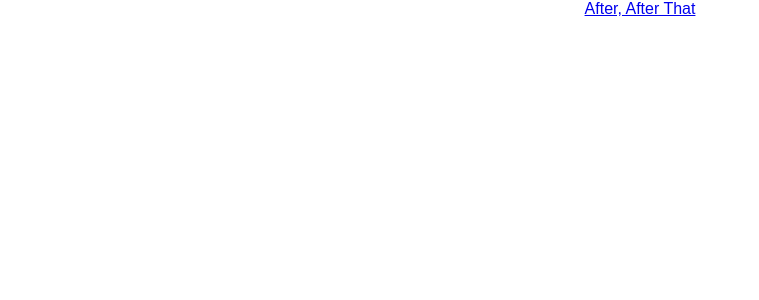
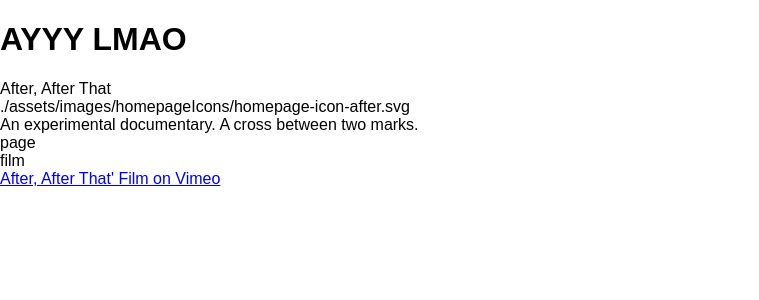
Before and after one commit to smendez92/samuelanimatesreact, a React (Create React App) app: page / in a window 1280 px wide. Shown: the top 300 px of the page, without its empty margins (0-759 px from the left). Built offline with nearby package versions, Linux system fonts and the light colour scheme.

Commit message:
react router kind of set up

```diff
--- a/src/App.js
+++ b/src/App.js
@@ -7,7 +7,9 @@ const App = () =>(
   <Router>
       <Switch>
         <Route exact path="/" component={HomePage} />
-        <Route path="/projects/" component={ProjectPage} />
+        <Route path="/projects/:title" component={ProjectPage} />
+        <Route exact path="/projects/" component={HomePage} />
+        <Route component={HomePage} />
       </Switch>
   </Router>
 );
--- /dev/null
+++ b/src/components/HomepageProjectContainer/HomepageProjectContainer.js
@@ -0,0 +1,36 @@
+import React from "react";
+import { Link } from "react";
+import "./HomepageProjectContainer.css";
+
+const HomepageProjectContainer = props => (
+    <div className="">
+        <div>
+            { props.project.title }
+        </div>
+        <div>
+            { props.project.icon }
+        </div>
+        <div>
+            { props.project.summary }
+        </div>
+        <div>
+            { props.project.links.map(result =>
+                <div>
+                    <div>
+                        {result.icon}
+                    </div>
+                    <div>
+
+                        {result.location === "external" &&
+                            <div>
+                                <a href={result.url} target="_blank">{ result.title }</a>
+                            </div>
+                        }
+                    </div>
+                </div>
+            )}
+        </div>
+    </div>
+);
+
+export default HomepageProjectContainer;
--- /dev/null
+++ b/src/components/HomepageProjectContainer/index.js
@@ -0,0 +1 @@
+export { default } from "./HomepageProjectContainer";
--- a/src/pages/HomePage/HomePage.js
+++ b/src/pages/HomePage/HomePage.js
@@ -1,15 +1,46 @@
 import React, { Component } from 'react';
-import { Link } from "react-router-dom";
 import './HomePage.css';
+import HomepageProjectContainer from "../../components/HomepageProjectContainer";
 
 class HomePage extends Component {
+  state = {
+    projects: [
+      {
+        "title":"After, After That",
+        "icon":"./assets/images/homepageIcons/homepage-icon-after.svg",
+        "summary":"An experimental documentary. A cross between two marks.",
+        "links":[
+          {
+            "location": "internal",
+            "exactPath": "/projects/after",
+            "componentPage": "AfterProject",
+            "title": "'After, After That' Overview Page",
+            "icon": "page",
+          },
+          {
+            "location": "external",
+            "title": "After, After That' Film on Vimeo",
+            "icon": "film",
+            "url": "https://vimeo.com/55657740"
+          }
+        ]
+      }
+    ],
+    isHighContrast: false
+  };
+
   render() {
     return (
-      <div className="App">
-        <Link to={"/projects/after/"}>After, After That</Link>
+      <div>
+        <h1>AYYY LMAO</h1>
+        <section>
+          <HomepageProjectContainer
+            project = {this.state.projects[0]}
+          />
+        </section>
       </div>
     );
-  }
+  };
 }
 
 export default HomePage;
--- a/src/pages/ProjectPage/ProjectPage.js
+++ b/src/pages/ProjectPage/ProjectPage.js
@@ -10,4 +10,5 @@ const ProjectPage = () => (
       </Switch>
     </div>
 );
+
 export default ProjectPage;
```
Also changed, not shown: src/components/HomepageProjectContainer/HomepageProjectContainer.css (added).
